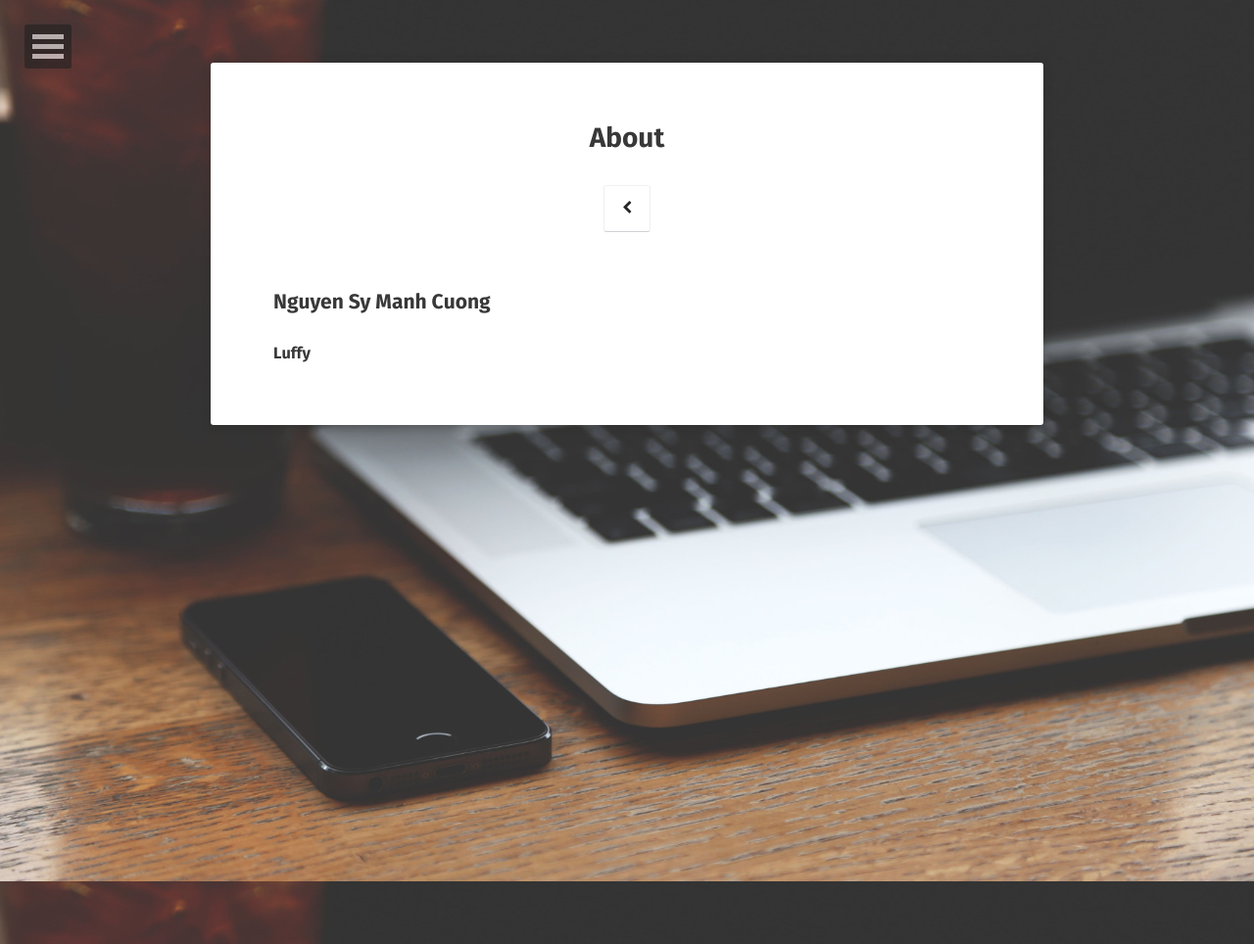
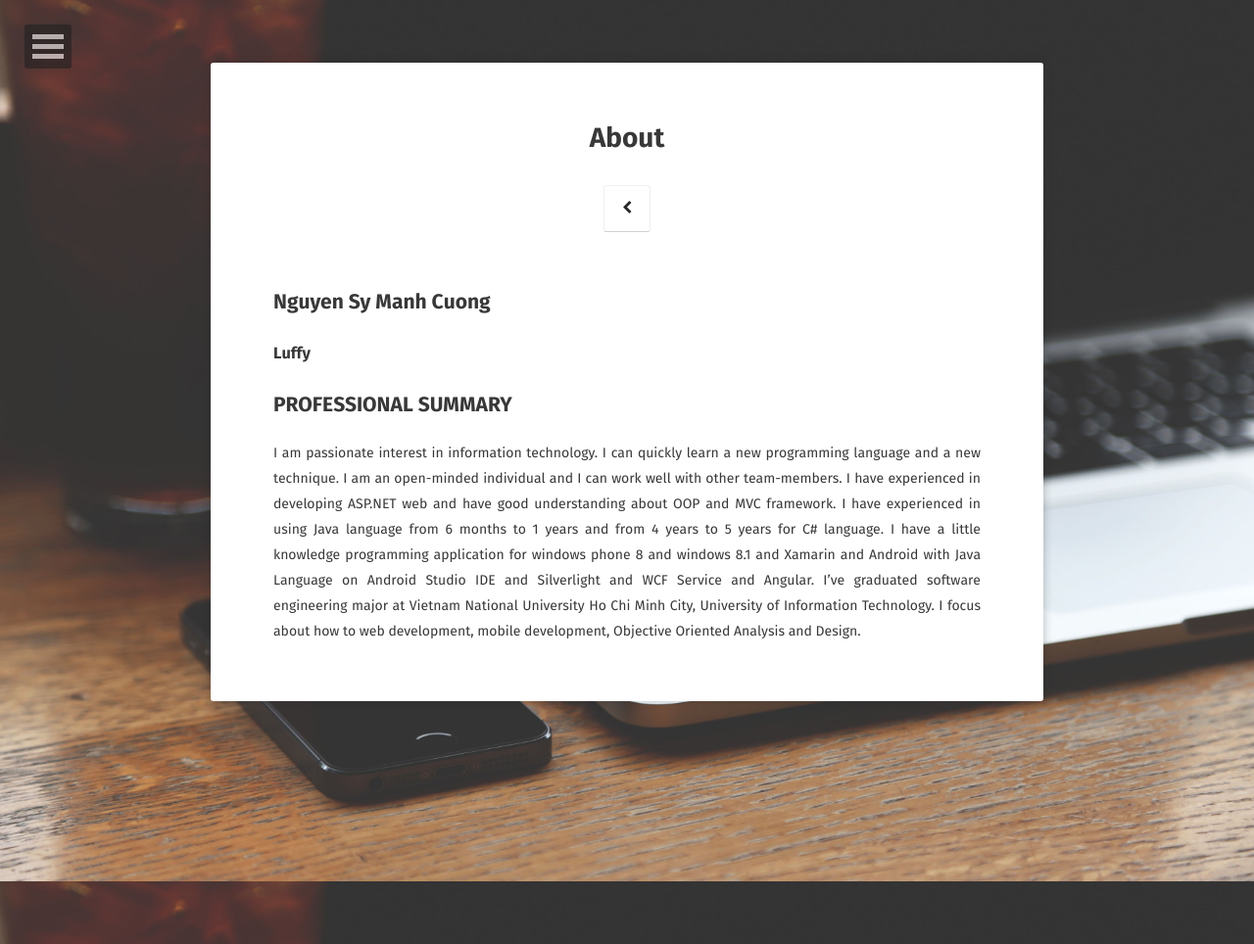
Before and after one commit to ddoffy/ddoffy.github.io, a Jekyll site: the page built from about/index.md, in a window 1280 px wide. Shown: the whole page at 98% size. Built offline with Jekyll 4.4.1, drawn with Linux system fonts in a browser that asks for light colours; some web fonts are replaced.

Commit message:
edit about

```diff
--- a/about/index.md
+++ b/about/index.md
@@ -8,3 +8,9 @@ comments: false
 
 ## Nguyen Sy Manh Cuong
 ### Luffy
+
+## PROFESSIONAL SUMMARY
+
+
+
+I am passionate interest in information technology. I can quickly learn a new programming language and a new technique. I am an open-minded individual and I can work well with other team-members. I have experienced in developing ASP.NET web and have good understanding about OOP and MVC framework. I have experienced in using Java language from 6 months to 1 years and from 4 years to 5 years for C# language. I have a little knowledge programming application for windows phone 8 and windows 8.1 and Xamarin and Android with Java Language on Android Studio IDE and Silverlight and WCF Service and Angular. I've graduated software engineering major at Vietnam National University Ho Chi Minh City, University of Information Technology. I focus about how to web development, mobile development, Objective Oriented Analysis and Design.
```
